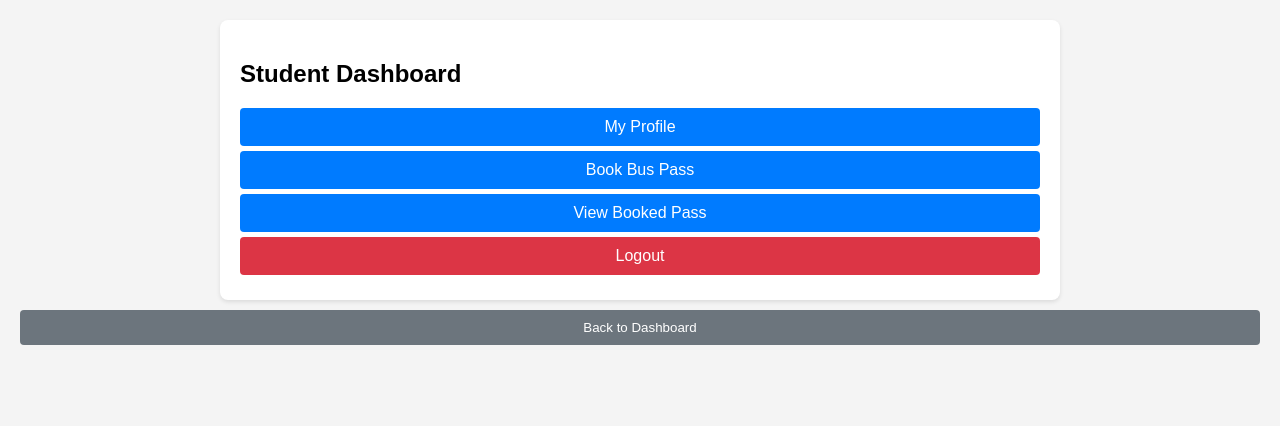
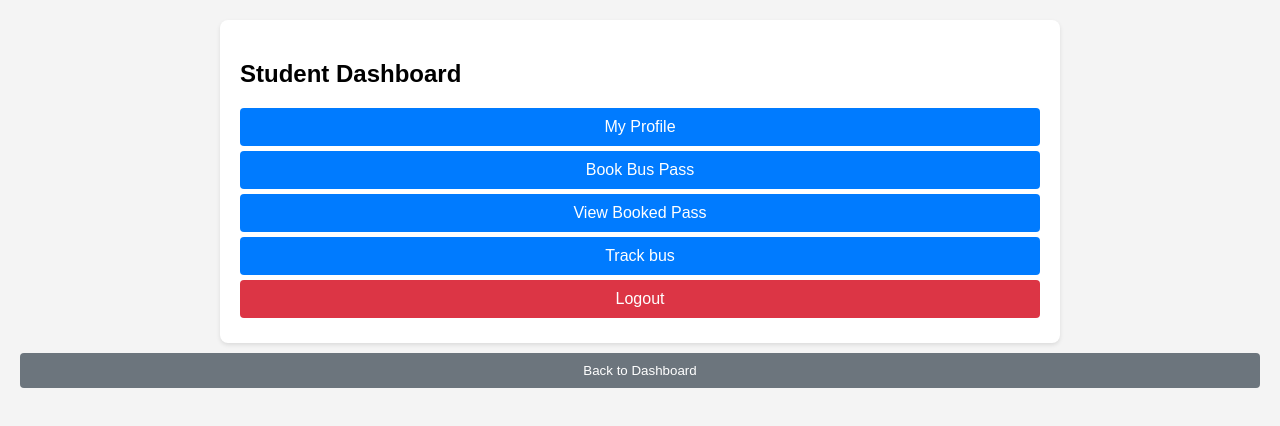
Before and after one commit to JosemiJoby/login, a plain HTML site: page index.html in a window 1280 px wide. Both pictures are taken after a click on the button "Back to Dashboard". Drawn offline with Linux system fonts and the light colour scheme.

Commit message:
Update index.html

```diff
--- a/index.html
+++ b/index.html
@@ -129,6 +129,7 @@
         <div class="menu-item" onclick="showStudentProfile()">My Profile</div>
         <div class="menu-item" onclick="showBusRoutes()">Book Bus Pass</div>
         <div class="menu-item" onclick="showBookedPass()">View Booked Pass</div>
+        <div class="menu-item" onclick="showBookedPass()">Track bus</div>
         <div class="menu-item logout" onclick="logout()">Logout</div>
     </div>
 
@@ -243,6 +244,7 @@
         <div class="menu-item" onclick="showOperatorProfile()">Operator Profile</div>
         <div class="menu-item" onclick="showStudentList()">List of Students</div>
         <div class="menu-item" onclick="showBusPassManagement()">Bus Pass Management</div>
+        <div class="menu-item" onclick="showBookedPass()">Track bus</div>
         <div class="menu-item logout" onclick="logout()">Logout</div>
     </div>
 
@@ -336,6 +338,7 @@
         <div class="menu-item" onclick="showManageOperators()">Manage Operators</div>
         <div class="menu-item" onclick="showManageStudents()">Manage Students</div>
         <div class="menu-item" onclick="showManageRoutes()">Manage Routes</div>
+        <div class="menu-item" onclick="showBookedPass()">Track all buses</div>
         <div class="menu-item logout" onclick="logout()">Logout</div>
     </div>
 
```
